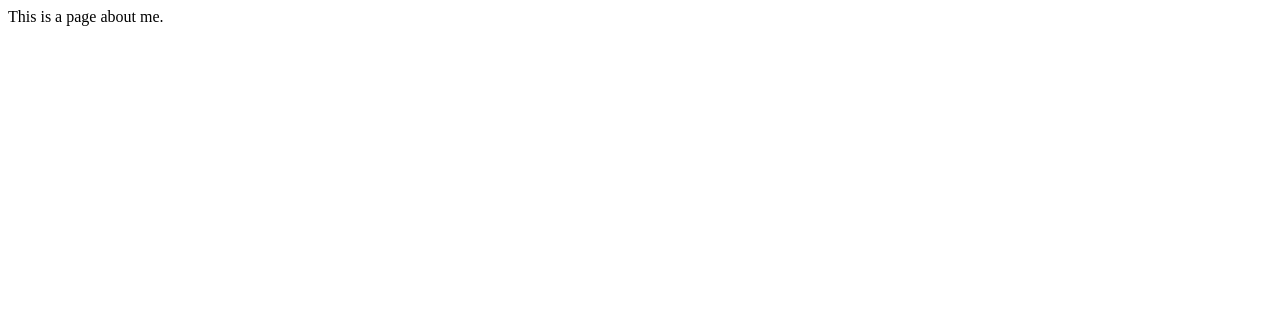
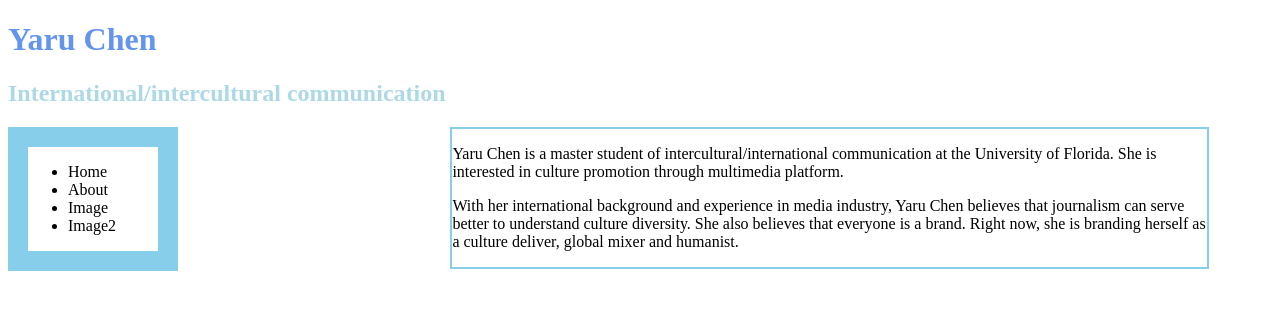
Before and after one commit to yaruview/yaruview.github.io, a plain HTML site: page about.html in a window 1280 px wide. Drawn offline with Linux system fonts and the light colour scheme.

Commit message:
just play around

```diff
--- a/about.html
+++ b/about.html
@@ -1 +1,39 @@
-This is a page about me.
+<!DOCTYPE HTML>
+<html>
+    <head>
+        <title>About Yaru Chen</title>
+        <meta http-equiv="Content-Type" content="text/html; charset=UTF-8" />
+        <link rel="stylesheet" href="css/cssforabout.css">
+    </head>
+    <body>
+        <header>
+            <h1>Yaru Chen</h1>
+            <h2>International/intercultural communication</h2>
+        </header>
+        <nav>
+            <ul>
+                <li><a href="index.html">Home</a></li>
+                <li><a href="about.html">About</a></li>
+                <li><a href="img/candle.jpg">Image</a></li>
+                <li><a href="img/tangyuan.jpg">Image2</a></li>
+            </ul>
+        </nav>
+        <div id="content">
+            <p>
+                Yaru Chen is a master student of intercultural/international communication at the University of Florida.  She is interested in culture promotion through multimedia platform.
+            </p>
+            <p>With her international background and experience in media industry, Yaru Chen believes that journalism can serve better to understand culture diversity. She also believes that everyone is a brand. Right now, she is branding herself as a culture deliver, global mixer and humanist.
+            </p>
+        </div>
+
+    </body>
+
+
+
+
+
+
+
+
+
+</html>
--- /dev/null
+++ b/css/cssforabout.css
@@ -0,0 +1,32 @@
+*{
+    box-sizing: border-box
+}
+
+header h1 {
+    color: #6495ED;
+}
+
+header h2{
+    color: #ADD8E6;
+}
+
+nav{
+    float: left;
+    border: 20px solid #87CEEB;
+    width: 30%;
+    max-width: 170px;
+    min-width: 100px;
+}
+
+
+nav a{
+    text-decoration: none;
+    color:#000000;
+}
+
+
+#content {
+    border:2px solid #87CEEB;
+    width:60%;
+    margin-left:35%;
+}
```
